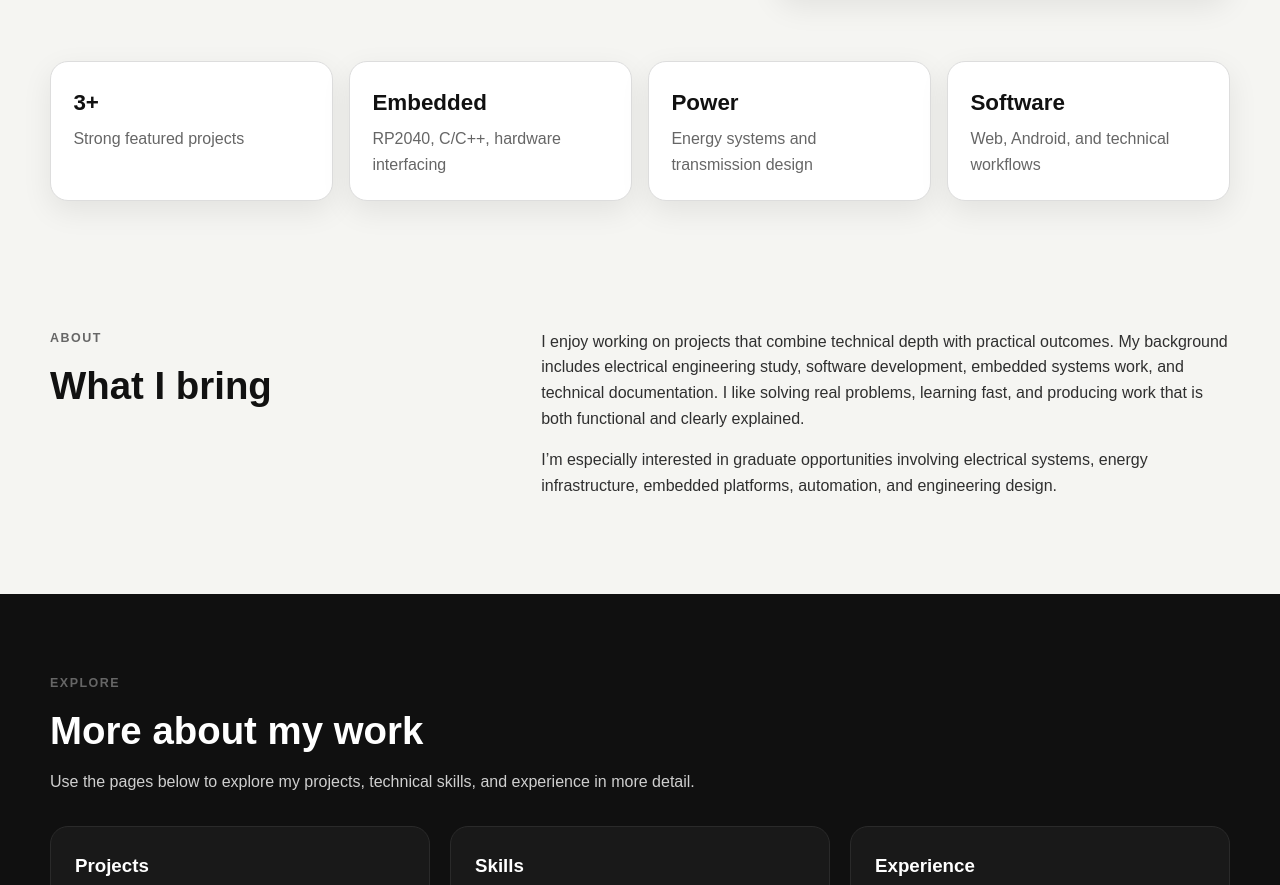
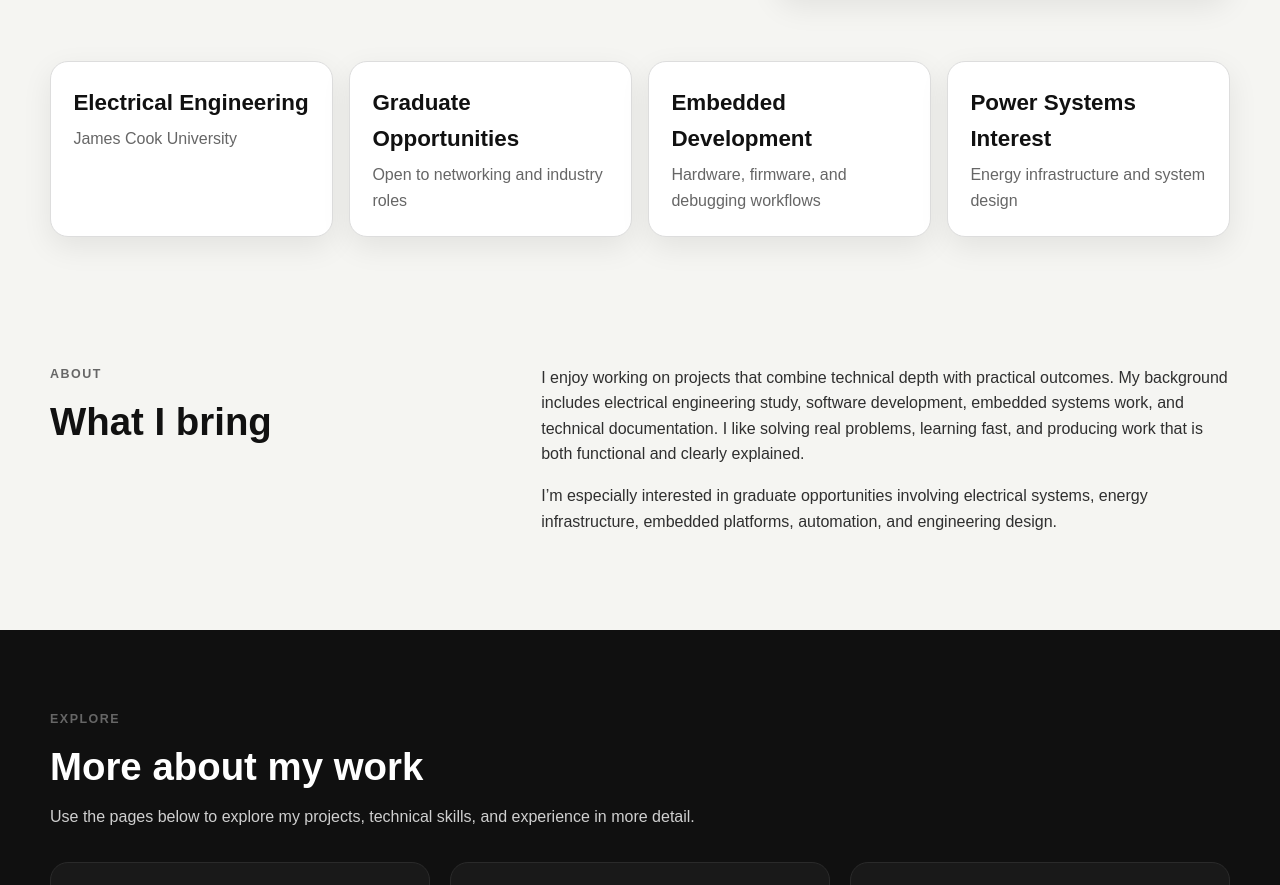
Before and after one commit to BowdenBen/My_Website, a plain HTML site: page index.html in a window 1280 px wide. Shown: the part 924-1809 px from the top of the page. Drawn offline with Linux system fonts and the light colour scheme.

Commit message:
update proof-strip

```diff
--- a/index.html
+++ b/index.html
@@ -71,20 +71,23 @@
         <section class="proof-strip">
             <div class="container proof-grid">
                 <article class="proof-item">
-                    <h2>3+</h2>
-                    <p>Strong featured projects</p>
+                    <h2>Electrical Engineering</h2>
+                    <p>James Cook University</p>
                 </article>
+
                 <article class="proof-item">
-                    <h2>Embedded</h2>
-                    <p>RP2040, C/C++, hardware interfacing</p>
+                    <h2>Graduate Opportunities</h2>
+                    <p>Open to networking and industry roles</p>
                 </article>
+
                 <article class="proof-item">
-                    <h2>Power</h2>
-                    <p>Energy systems and transmission design</p>
+                    <h2>Embedded Development</h2>
+                    <p>Hardware, firmware, and debugging workflows</p>
                 </article>
+
                 <article class="proof-item">
-                    <h2>Software</h2>
-                    <p>Web, Android, and technical workflows</p>
+                    <h2>Power Systems Interest</h2>
+                    <p>Energy infrastructure and system design</p>
                 </article>
             </div>
         </section>
```
